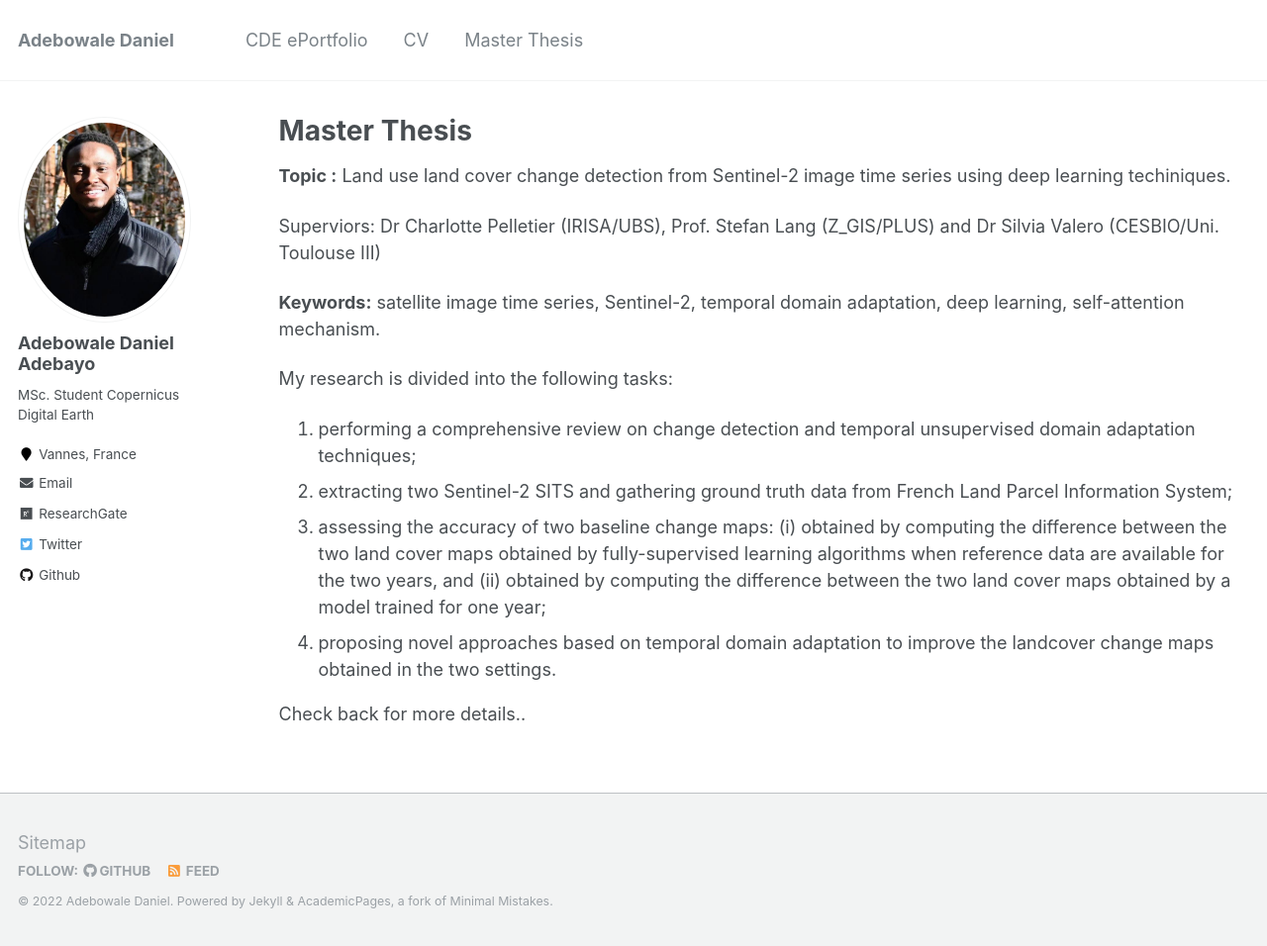
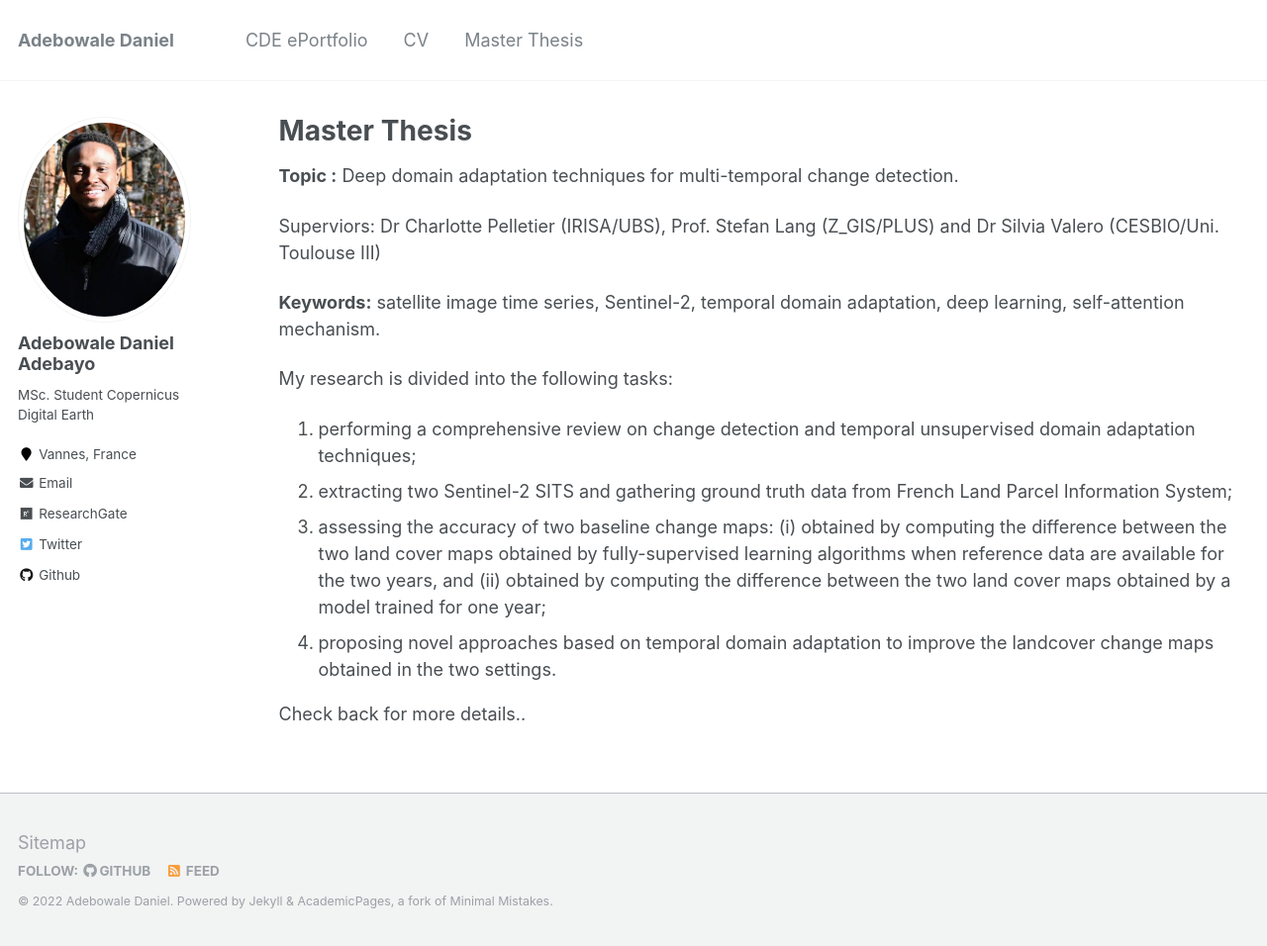
Before and after one commit to adebowaledaniel/adebowaledaniel.github.io, a Jekyll site: the page built from _pages/masterthesis.md, in a window 1280 px wide and 956 px high. Shown: the whole window at 99% size. Built offline with Jekyll 4.4.1, drawn with Linux system fonts in a browser that asks for light colours.

Commit message:
Thesis topic updated

```diff
--- a/_pages/masterthesis.md
+++ b/_pages/masterthesis.md
@@ -7,7 +7,7 @@ author_profile: true
 
 {% include base_path %}
 
-**Topic :** Land use land cover change detection from Sentinel-2 image time series using deep learning techiniques.
+**Topic :** Deep domain adaptation techniques for multi-temporal change detection.
 
 Superviors: Dr Charlotte Pelletier (IRISA/UBS), Prof. Stefan Lang (Z_GIS/PLUS) and Dr Silvia Valero (CESBIO/Uni. Toulouse III)
 
```
